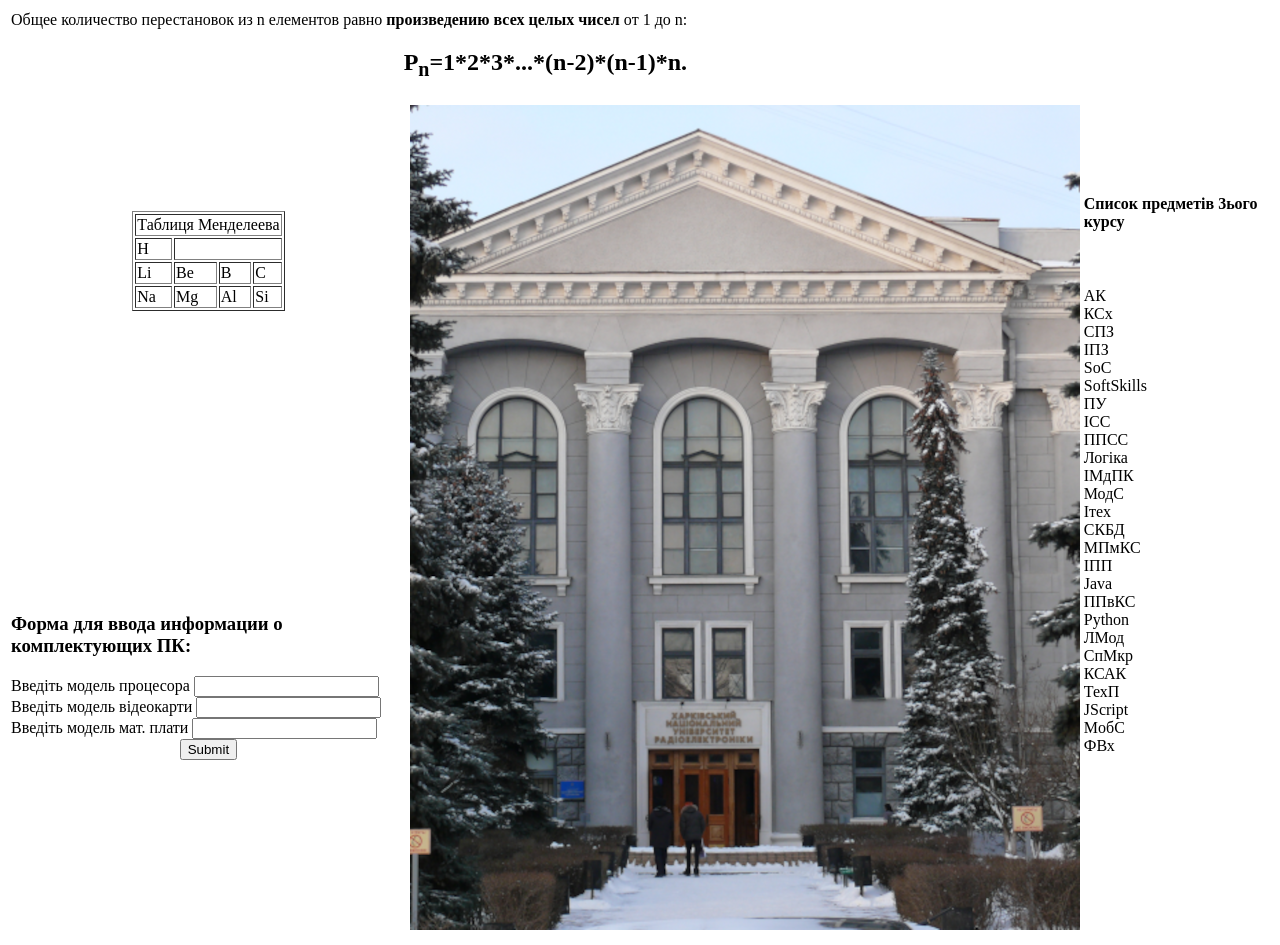
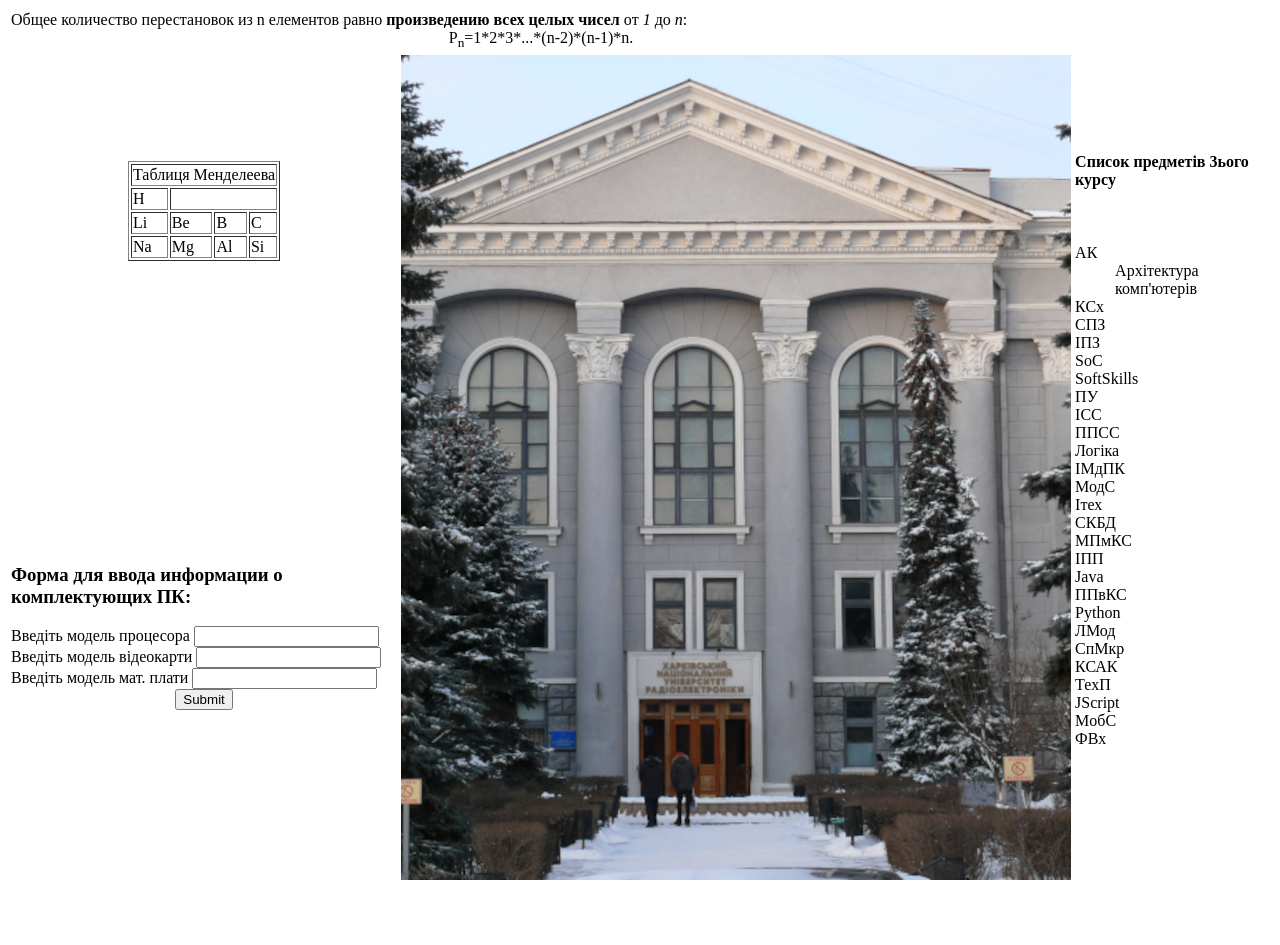
Before and after one commit to arturius453/Itex1, a plain HTML site: page index.html in a window 1280 px wide. After the commit the page ends 895 px from the top, so only its background shows below. Drawn offline with Linux system fonts and the light colour scheme.

Commit message:
Add files via upload
Add some fixeі after отработки

```diff
--- a/index.html
+++ b/index.html
@@ -9,13 +9,14 @@
 <table  border=0 width="100%">
 <tr>
 		<td colspan=2>
-		Общее количество перестановок из n елементов равно <b> произведению всех целых чисел </b> от 1 до n:<br>
-		<center><h2>		P<sub>n</sub>=1*2*3*...*(n-2)*(n-1)*n. <br> </h2></center>
+				Общее количество перестановок из n елементов равно <b> произведению всех целых чисел </b> от <i>1 </i>до <i>n</i>:<br>
+		<center>	P<sub>n</sub>=1*2*3*...*(n-2)*(n-1)*n. <br>  </center>
 		</td>
 		<td rowspan=3>
 				<h4>	Список предметів 3ього курсу </h4> <br>
 			<dl title="Список предметів 3ього курсу ">
 				<dt>АК</dt>
+				<dd> Архітектура комп'ютерів</dd>
 				<dt>КСх</dt>
 				<dt>СПЗ</dt>
 				<dt>ІПЗ</dt>
```
